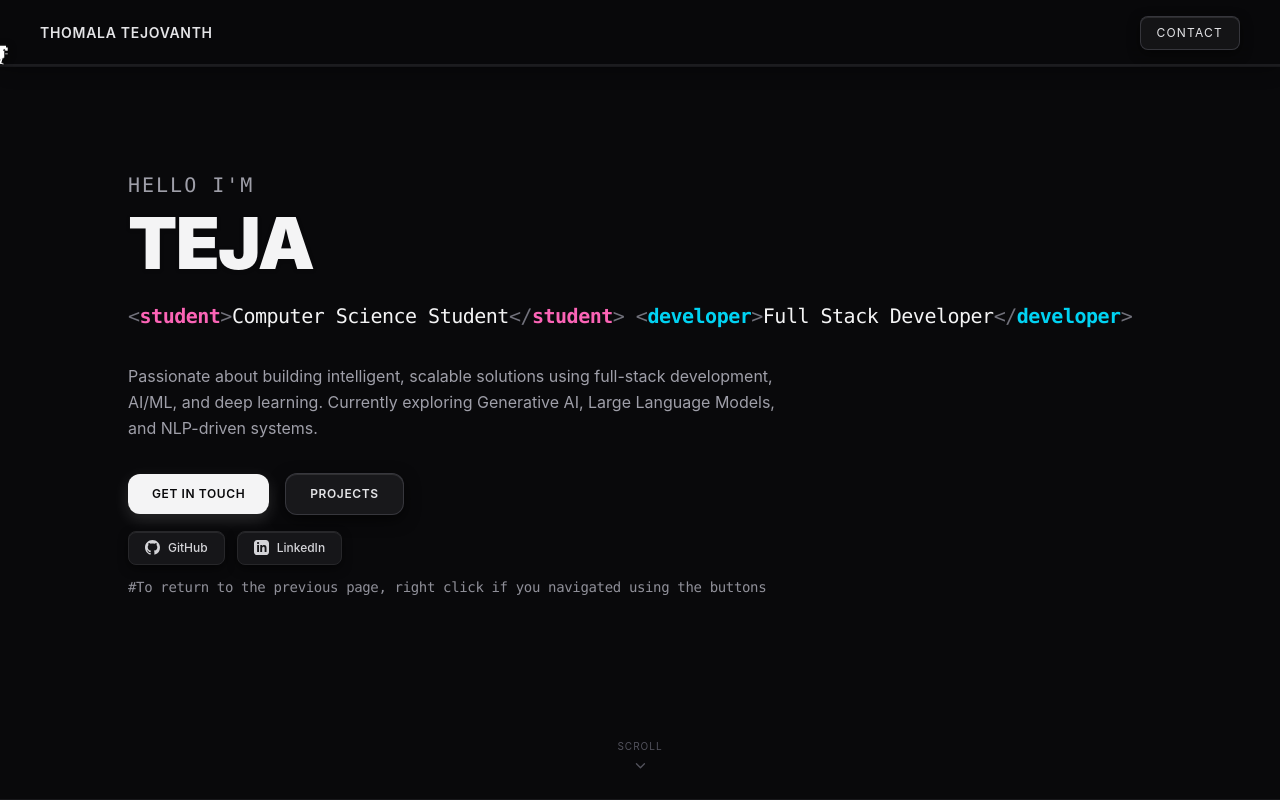
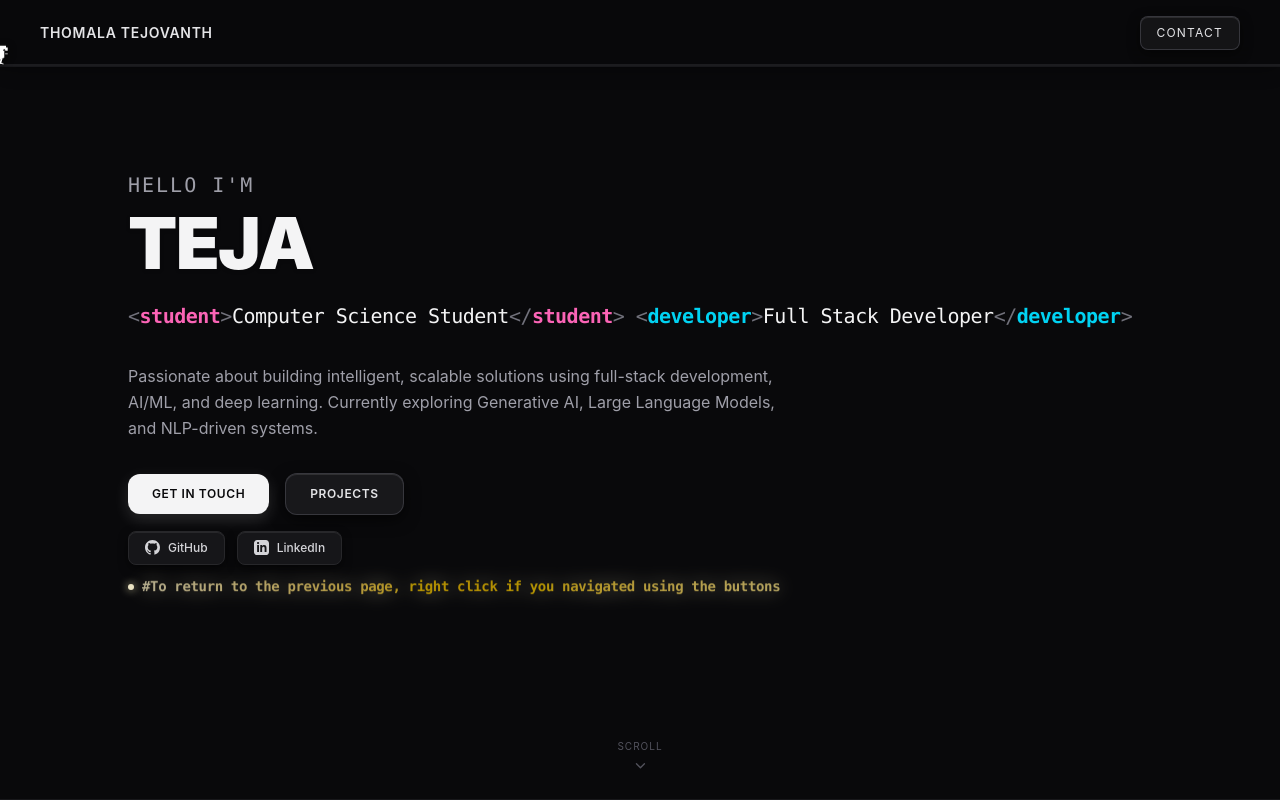
Before and after one commit to tejovanth17/myportfolio-, a React (Vite) app: page / in a window 1280 px wide. Built offline with nearby package versions, Linux system fonts and the light colour scheme.

Commit message:
Add dynamic metallic color changing return hint on Slide 1

```diff
--- a/src/App.jsx
+++ b/src/App.jsx
@@ -717,6 +717,77 @@ function RotatingSubtitle() {
   );
 }
 
+const METALLIC_HINT_THEMES = [
+  {
+    name: 'Liquid Platinum',
+    gradient: 'from-slate-100 via-zinc-400 to-slate-200',
+    glow: 'drop-shadow-[0_0_10px_rgba(241,245,249,0.7)]',
+    dot: 'bg-slate-200 shadow-[0_0_8px_rgba(241,245,249,0.9)]'
+  },
+  {
+    name: 'Imperial 24K Gold',
+    gradient: 'from-amber-100 via-yellow-400 to-amber-200',
+    glow: 'drop-shadow-[0_0_10px_rgba(250,204,21,0.7)]',
+    dot: 'bg-yellow-400 shadow-[0_0_8px_rgba(250,204,21,0.9)]'
+  },
+  {
+    name: 'Rose Gold Metallic',
+    gradient: 'from-rose-100 via-pink-400 to-rose-200',
+    glow: 'drop-shadow-[0_0_10px_rgba(244,114,182,0.7)]',
+    dot: 'bg-pink-400 shadow-[0_0_8px_rgba(244,114,182,0.9)]'
+  },
+  {
+    name: 'Cyber Blue Steel',
+    gradient: 'from-cyan-100 via-sky-400 to-cyan-200',
+    glow: 'drop-shadow-[0_0_10px_rgba(56,189,248,0.7)]',
+    dot: 'bg-cyan-400 shadow-[0_0_8px_rgba(56,189,248,0.9)]'
+  },
+  {
+    name: 'Chromium Jade',
+    gradient: 'from-emerald-100 via-teal-400 to-emerald-200',
+    glow: 'drop-shadow-[0_0_10px_rgba(52,211,153,0.7)]',
+    dot: 'bg-emerald-400 shadow-[0_0_8px_rgba(52,211,153,0.9)]'
+  },
+  {
+    name: 'Polished Bronze',
+    gradient: 'from-orange-100 via-amber-400 to-orange-200',
+    glow: 'drop-shadow-[0_0_10px_rgba(251,146,60,0.7)]',
+    dot: 'bg-orange-400 shadow-[0_0_8px_rgba(251,146,60,0.9)]'
+  }
+];
+
+function MetallicReturnHint() {
+  const [index, setIndex] = useState(0);
+  const [fade, setFade] = useState(true);
+
+  useEffect(() => {
+    const timer = setInterval(() => {
+      setFade(false);
+      setTimeout(() => {
+        setIndex((prev) => (prev + 1) % METALLIC_HINT_THEMES.length);
+        setFade(true);
+      }, 350);
+    }, 5000);
+
+    return () => clearInterval(timer);
+  }, []);
+
+  const theme = METALLIC_HINT_THEMES[index];
+
+  return (
+    <div className="flex items-center gap-2 mb-8 select-none">
+      <span className={`inline-block w-1.5 h-1.5 rounded-full transition-all duration-700 ${theme.dot}`} />
+      <p
+        className={`text-xs sm:text-sm font-mono font-bold tracking-tight bg-gradient-to-r ${theme.gradient} bg-clip-text text-transparent ${theme.glow} transition-all duration-700 ease-in-out transform ${
+          fade ? 'opacity-100 translate-y-0' : 'opacity-30 -translate-y-0.5'
+        }`}
+      >
+        #To return to the previous page, right click if you navigated using the buttons
+      </p>
+    </div>
+  );
+}
+
 // Collapsible FAQ Card with smooth expanding chevron and readable high-contrast styling
 function FAQCard({ item, isOpen, onToggle }) {
   return (
@@ -1212,9 +1283,7 @@ export default function App() {
             </a>
           </div>
 
-          <p className="text-xs sm:text-sm font-mono text-zinc-400/90 tracking-tight mb-8 select-none">
-            #To return to the previous page, right click if you navigated using the buttons
-          </p>
+          <MetallicReturnHint />
         </div>
 
         <div className="absolute bottom-6 left-1/2 -translate-x-1/2 flex flex-col items-center gap-1 text-zinc-600 animate-bounce">
```
